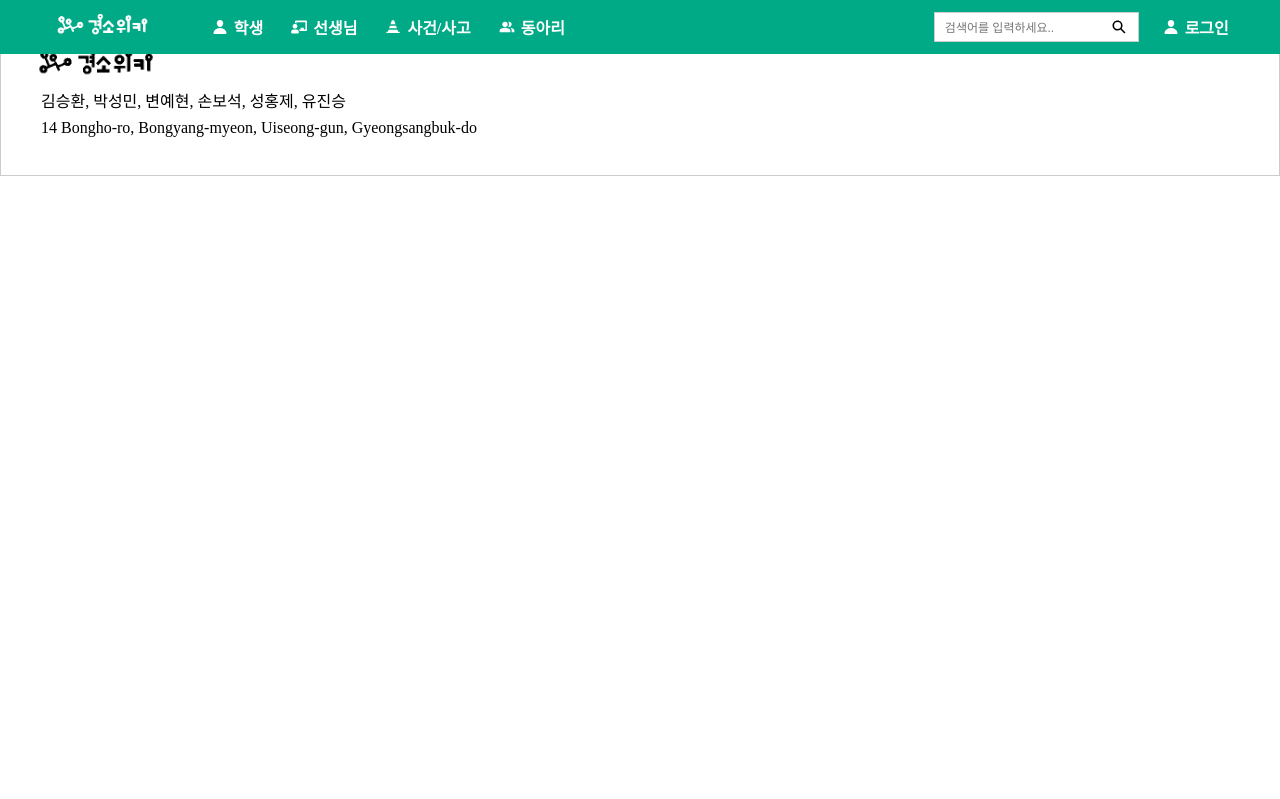
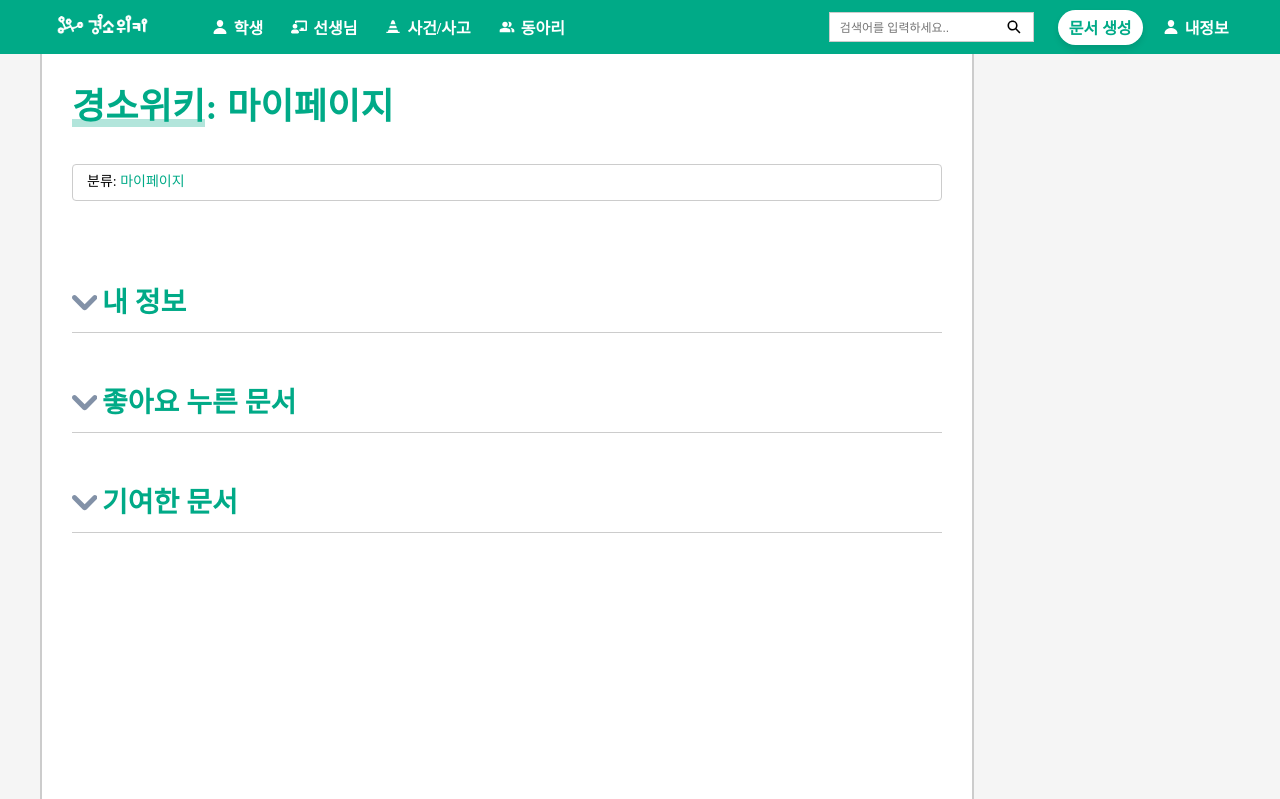
Before and after one commit to GYEONGSOWIKI/GYEONGSOWIKI_WEB_FE, a React (Vite) app: page /mypage in a window 1280 px wide. Shown: the top 799 px of the page. Built offline with nearby package versions, Linux system fonts and the light colour scheme; a web font is replaced by a local one.

Commit message:
✨ feat mypage

```diff
--- a/src/App.tsx
+++ b/src/App.tsx
@@ -14,6 +14,7 @@ function App() {
           <Route path="/club" element={<R.Club />} />
           <Route path="/student" element={<R.Student />} />
           <Route path="/teacher" element={<R.Teacher />} />
+          <Route path="/mypage" element={<R.MyPage />} />
           <Route path="/login" element={<R.SignIn />} />
         </Routes>
         <R.Footer />
--- a/src/allFiles.ts
+++ b/src/allFiles.ts
@@ -11,6 +11,7 @@ import Club from "./pages/Main/Club";
 import Home from "./pages/Main/Home";
 import Student from "./pages/Main/Student";
 import Teacher from "./pages/Main/Teacher";
+import MyPage from "./pages/User/MyPage";
 import SignIn from "./pages/User/SignIn";
 
 export {
@@ -27,5 +28,6 @@ export {
   Home,
   Student,
   Teacher,
+  MyPage,
   SignIn,
 };
--- a/src/components/Header/index.tsx
+++ b/src/components/Header/index.tsx
@@ -12,7 +12,7 @@ import Logo from "../../assets/logo.png"
 
 
 const Header = () => {
-    const [isSignIn, setIsSignIn] = useState(false)
+    const [isSignIn, setIsSignIn] = useState(true)
 
     return (
         <S.TopCont>
@@ -42,7 +42,7 @@ const Header = () => {
                     {isSignIn ? (
                         <S.SignInWrap>
                             <Link to={""}><span className="makeDoc">문서 생성</span></Link>
-                            <Link to={""}>
+                            <Link to={"/mypage"}>
                                 <div className="detail">
                                     <IoPerson />
                                     <span>내정보</span>
--- /dev/null
+++ b/src/pages/User/MyPage/index.tsx
@@ -0,0 +1,29 @@
+import * as C from "@src/allFiles"
+import * as S from "./style"
+
+const MyPage = () => {
+    return (
+        <S.TopCont>
+            <S.ContentArea>
+                <S.MainWrap>
+                    <S.Board>
+                        <C.BoardTitle title="경소위키" description="마이페이지" />
+                        <C.Classify description="마이페이지" />
+                        <S.MyPageDescWrap>
+                            <C.Toggle title="내 정보">
+                                <></>
+                            </C.Toggle>
+                            <C.Toggle title="좋아요 누른 문서">
+                                <></>
+                            </C.Toggle>
+                            <C.Toggle title="기여한 문서">
+                                <></>
+                            </C.Toggle>
+                        </S.MyPageDescWrap>
+                    </S.Board>
+                </S.MainWrap>
+            </S.ContentArea>
+        </S.TopCont>
+    )
+}
+export default MyPage
--- /dev/null
+++ b/src/pages/User/MyPage/style.ts
@@ -0,0 +1,53 @@
+import styled from "styled-components";
+
+export const TopCont = styled.main`
+  width: 100%;
+  min-height: 100svh;
+  background-color: #f5f5f5;
+  padding-top: 52px;
+  display: flex;
+  flex-direction: unset;
+  justify-content: unset;
+  align-items: unset;
+`;
+
+export const ContentArea = styled.main`
+  width: 73%;
+  display: flex;
+  flex-direction: column;
+  justify-content: space-between;
+  align-items: center;
+  border-left: 2px solid #ccc;
+  border-right: 2px solid #ccc;
+  background-color: #fff;
+  margin: 0 20px 0 40px;
+`;
+
+export const MainWrap = styled.figure`
+  width: 100%;
+  height: fit-content;
+  padding: 30px;
+  word-break: break-all;
+  display: flex;
+  flex-direction: column;
+  justify-content: unset;
+  align-items: unset;
+`;
+
+export const Board = styled.div`
+  width: 100%;
+  gap: 32px;
+  display: flex;
+  flex-direction: column;
+  justify-content: unset;
+  align-items: unset;
+`;
+
+export const MyPageDescWrap = styled.main`
+  padding: 20px 0;
+  height: fit-content;
+  display: flex;
+  flex-direction: column;
+  justify-content: unset;
+  align-items: unset;
+`;
```
